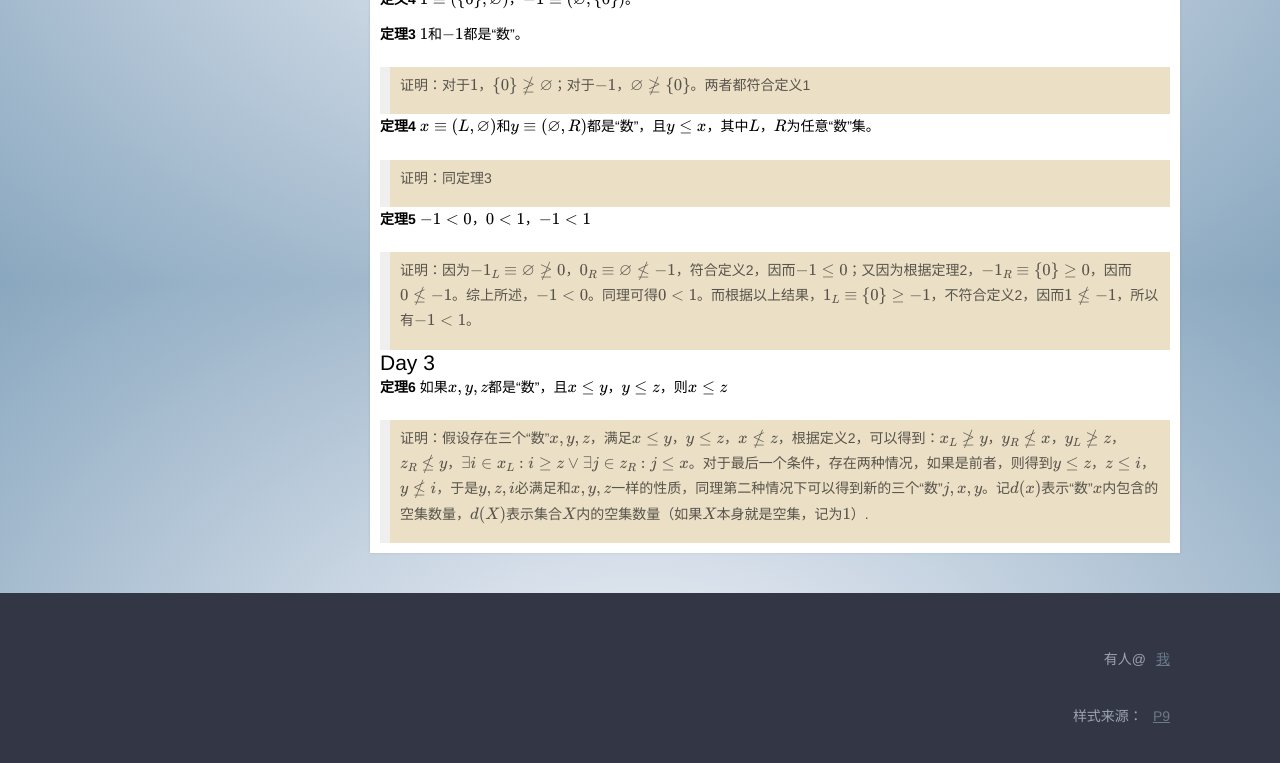
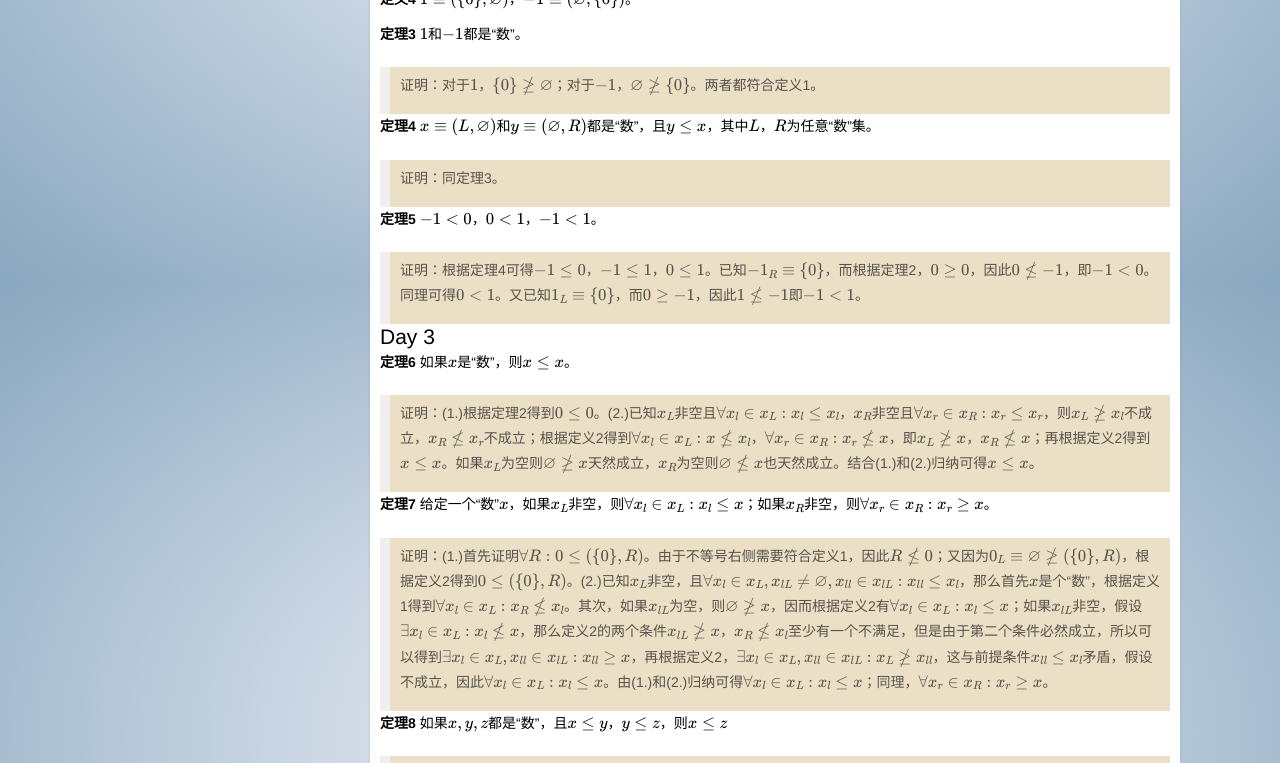
Before and after one commit to pw1316/pw1316.github.io, a Jekyll site: the page built from _posts/2019-01-23-Surreal-Numbers.md, in a window 1280 px wide and 1400 px high, scrolled down 617 px. Shown: the top 763 px of the window. Built offline with Jekyll 4.4.1, drawn with Linux system fonts in a browser that asks for light colours; nearby versions of some CDN libraries; formulas are drawn with MathJax 3; some of the changed text lies outside the part shown.

Commit message:
#2 update Surreal Numbers

```diff
--- a/_posts/2019-01-23-Surreal-Numbers.md
+++ b/_posts/2019-01-23-Surreal-Numbers.md
@@ -18,11 +18,11 @@
 
 **定理1** $$0$$是“数”。
 
-> 证明：$$0_L\equiv\varnothing\ngeq\varnothing\equiv0_R$$，因而$$0_L\ngeq 0_R$$，符合定义1
+> 证明：$$0_L\equiv\varnothing\ngeq\varnothing\equiv0_R$$，因而$$0_L\ngeq 0_R$$，符合定义1。
 
 **定理2** $$0\leq 0$$。
 
-> 证明：$$0_L\equiv\varnothing\ngeq 0$$，$$0_R\equiv\varnothing\nleq 0$$，符合定义2
+> 证明：$$0_L\equiv\varnothing\ngeq 0$$，$$0_R\equiv\varnothing\nleq 0$$，符合定义2。
 
 ## Day 2
 
@@ -30,18 +30,46 @@
 
 **定理3** $$1$$和$$-1$$都是“数”。
 
-> 证明：对于$$1$$，$$\{0\}\ngeq\varnothing$$；对于$$-1$$，$$\varnothing\ngeq\{0\}$$。两者都符合定义1
+> 证明：对于$$1$$，$$\{0\}\ngeq\varnothing$$；对于$$-1$$，$$\varnothing\ngeq\{0\}$$。两者都符合定义1。
 
 **定理4** $$x\equiv(L,\varnothing)$$和$$y\equiv(\varnothing,R)$$都是“数”，且$$y\leq x$$，其中$$L$$，$$R$$为任意“数”集。
 
-> 证明：同定理3
+> 证明：同定理3。
 
-**定理5** $$-1\lt 0$$，$$0\lt 1$$，$$-1\lt 1$$
+**定理5** $$-1\lt 0$$，$$0\lt 1$$，$$-1\lt 1$$。
 
-> 证明：因为$${-1}_L\equiv\varnothing\ngeq 0$$，$$0_R\equiv\varnothing\nleq -1$$，符合定义2，因而$$-1\leq 0$$；又因为根据定理2，$$-1_R\equiv\{0\}\geq 0$$，因而$$0\nleq -1$$。综上所述，$$-1\lt 0$$。同理可得$$0\lt 1$$。而根据以上结果，$$1_L\equiv\{0\}\geq -1$$，不符合定义2，因而$$1\nleq-1$$，所以有$$-1\lt 1$$。
+> 证明：根据定理4可得$$-1\leq0$$，$$-1\leq1$$，$$0\leq1$$。已知$$-1_R\equiv\{0\}$$，而根据定理2，$$0\geq 0$$，因此$$0\nleq -1$$，即$$-1\lt 0$$。同理可得$$0\lt 1$$。又已知$$1_L\equiv\{0\}$$，而$$0\geq -1$$，因此$$1\nleq-1$$即$$-1\lt 1$$。
 
 ## Day 3
 
-**定理6** 如果$$x,y,z$$都是“数”，且$$x\leq y$$，$$y\leq z$$，则$$x\leq z$$
+**定理6** 如果$$x$$是“数”，则$$x\leq x$$。
 
-> 证明：假设存在三个“数”$$x,y,z$$，满足$$x\leq y$$，$$y\leq z$$，$$x\nleq z$$，根据定义2，可以得到：$$x_L\ngeq y$$，$$y_R\nleq x$$，$$y_L\ngeq z$$，$$z_R\nleq y$$，$$\exists i\in x_L:i\geq z\lor\exists j\in z_R:j\leq x$$。对于最后一个条件，存在两种情况，如果是前者，则得到$$y\leq z$$，$$z\leq i$$，$$y\nleq i$$，于是$$y,z,i$$必满足和$$x,y,z$$一样的性质，同理第二种情况下可以得到新的三个“数”$$j,x,y$$。记$$d(x)$$表示“数”$$x$$内包含的空集数量，$$d(X)$$表示集合$$X$$内的空集数量（如果$$X$$本身就是空集，记为$$1$$）.
+> 证明：(1.)根据定理2得到$$0\leq 0$$。(2.)已知$$x_L$$非空且$$\forall x_l\in x_L:x_l\leq x_l$$，$$x_R$$非空且$$\forall x_r\in x_R:x_r\leq x_r$$，则$$x_L\ngeq x_l$$不成立，$$x_R\nleq x_r$$不成立；根据定义2得到$$\forall x_l\in x_L:x\nleq x_l$$，$$\forall x_r\in x_R:x_r\nleq x$$，即$$x_L\ngeq x$$，$$x_R\nleq x$$；再根据定义2得到$$x\leq x$$。如果$$x_L$$为空则$$\varnothing\ngeq x$$天然成立，$$x_R$$为空则$$\varnothing\nleq x$$也天然成立。结合(1.)和(2.)归纳可得$$x\leq x$$。
+
+**定理7** 给定一个“数”$$x$$，如果$$x_L$$非空，则$$\forall x_l\in x_L:x_l\leq x$$；如果$$x_R$$非空，则$$\forall x_r\in x_R:x_r\geq x$$。
+
+> 证明：(1.)首先证明$$\forall R:0\leq(\{0\}, R)$$。由于不等号右侧需要符合定义1，因此$$R\nleq 0$$；又因为$$0_L\equiv\varnothing\ngeq(\{0\}, R)$$，根据定义2得到$$0\leq(\{0\}, R)$$。(2.)已知$$x_L$$非空，且$$\forall x_l\in x_L,x_{lL}\neq\varnothing,x_{ll}\in x_{lL}:x_{ll}\leq x_l$$，那么首先$$x$$是个“数”，根据定义1得到$$\forall x_l\in x_L:x_R\nleq x_l$$。其次，如果$$x_{lL}$$为空，则$$\varnothing\ngeq x$$，因而根据定义2有$$\forall x_l\in x_L:x_l\leq x$$；如果$$x_{lL}$$非空，假设$$\exists x_l\in x_L:x_l\nleq x$$，那么定义2的两个条件$$x_{lL}\ngeq x$$，$$x_R\nleq x_l$$至少有一个不满足，但是由于第二个条件必然成立，所以可以得到$$\exists x_l\in x_L,x_{ll}\in x_{lL}:x_{ll}\geq x$$，再根据定义2，$$\exists x_l\in x_L,x_{ll}\in x_{lL}:x_L\ngeq x_{ll}$$，这与前提条件$$x_{ll}\leq x_l$$矛盾，假设不成立，因此$$\forall x_l\in x_L:x_l\leq x$$。由(1.)和(2.)归纳可得$$\forall x_l\in x_L:x_l\leq x$$；同理，$$\forall x_r\in x_R:x_r\geq x$$。
+
+**定理8** 如果$$x,y,z$$都是“数”，且$$x\leq y$$，$$y\leq z$$，则$$x\leq z$$
+
+> 证明：假设存在三个“数”$$x,y,z$$，满足$$x\leq y$$，$$y\leq z$$，$$x\nleq z$$，根据定义2，可以得到：$$x_L\ngeq y$$，$$y_R\nleq x$$，$$y_L\ngeq z$$，$$z_R\nleq y$$，$$\exists i\in x_L:i\geq z\lor\exists j\in z_R:j\leq x$$。对于最后一个条件，存在两种情况，如果是前者，则得到$$y\leq z$$，$$z\leq i$$，$$y\nleq i$$，于是$$y,z,i$$必满足和$$x,y,z$$一样的性质，同理第二种情况下可以得到新的三个“数”$$j,x,y$$。记$$d(x)=max(\max_l(d(x_l)),max_r(d(x_r)))+1$$，因此$$\forall x_l\in x_L:d(x_l)\leq d(x)-1$$，$$\forall x_r\in x_R:d(x_r)\leq d(x)-1$$。代入上面三个“数”得到$$d(x)+d(y)+d(z)\geq d(y)+d(z)+d(i)+1$$，$$d(x)+d(y)+d(z)\geq d(j)+d(x)+d(y)+1$$，而$$y,z,i$$或$$j,x,y$$又可以重复上述方式得到新的三个“数”。因此更一般地，$$d(x)+d(y)+d(z)\geq d(a)+d(b)+d(c)+k$$，其中$$x\leq y$$，$$y\leq z$$，$$x\nleq z$$，$$a\leq b$$，$$b\leq c$$，$$a\nleq c$$，$$k$$为任意整数。注意到$$min(d(x))=d(0)=max(0,0)+1=1$$，因此$$d(a)+d(b)+d(c)\geq 3$$。然而如果$$d(x)+d(y)+d(z)=n$$，取$$k=n$$，得到$$d(a)+d(b)+d(c)\leq 0$$，矛盾，因此符合条件的$$x,y,z$$不存在。
+
+**定理9** 如果$$x\nleq y$$，那么必有$$y\leq x$$
+
+> 证明：假设$$x\nleq y,y\nleq x$$，利用定义2展开$$x\nleq y$$，得到$$(\exists x_l\in x_L:x_l\geq y)\lor(\exists y_r\in y_R:y_r\leq x),y\nleq x$$；利用定理8，把$$y\nleq x$$代入，得到$$(\exists x_l\in x_L:x_l\nleq x)\lor(\exists y_r\in y_R:y_r\ngeq y)$$，这与定理7矛盾，假设不成立，因此$$x\leq y$$和$$y\leq x$$至少有一个会成立。
+
+**定理10** $$x\nleq y$$等价于$$y\lt x$$
+
+> 证明：已知$$y\leq x,x\nleq y\Leftrightarrow y\lt x$$，定理9说明$$x\nleq y$$蕴含$$y\leq x$$，因此$$x\nleq y\Leftrightarrow y\lt x$$。
+
+**定理7+** 给定一个“数”$$x$$，如果$$x_L$$非空，则$$\forall x_l\in x_L:x_l\lt x$$；如果$$x_R$$非空，则$$\forall x_r\in x_R:x_r\gt x$$。
+
+> 证明：定理6表明$$x_L\ngeq x$$，$$x_R\nleq x$$，利用定理10的结论即可证明。
+
+**定理11** 给定$$x,y,z$$都是“数”，如果$$x\lt y$$，$$y\leq z$$，则$$x\lt z$$；如果$$x\leq y$$，$$y\lt z$$，则$$x\lt z$$
+
+> 证明：假设$$z\leq x$$，根据定理8，$$y\leq x$$；但是已知$$x\lt y$$，根据定理10，$$y\nleq x$$，矛盾，假设不成立，因此$$z\nleq x$$，根据定理10得$$x\lt z$$。第二条同理
+
+**定理12** 给定$$x\equiv(L,R)$$是一个数，任意取两个“数”集$$Y_L,Y_R$$满足$$Y_L\lt x\lt Y_R$$，则$$z\equiv(x_L\cup Y_L,x_R\cup Y_R)=x$$。其中$$a=b$$表示$$a\leq b\land b\leq a$$
+
+> 证明：根据定理7+，$$x_L\lt x$$，且$$z\lt x_R\cup Y_R$$因而$$x_L\cup Y_L\lt x$$，且$$z\lt x_R$$，根据定义2和定理10，得到$$z\leq x$$。同理可得$$x\leq z$$，因此$$x=z$$
```
Also changed, not shown: other parts of _posts/2019-01-23-Surreal-Numbers.md (+1 -1 lines).
